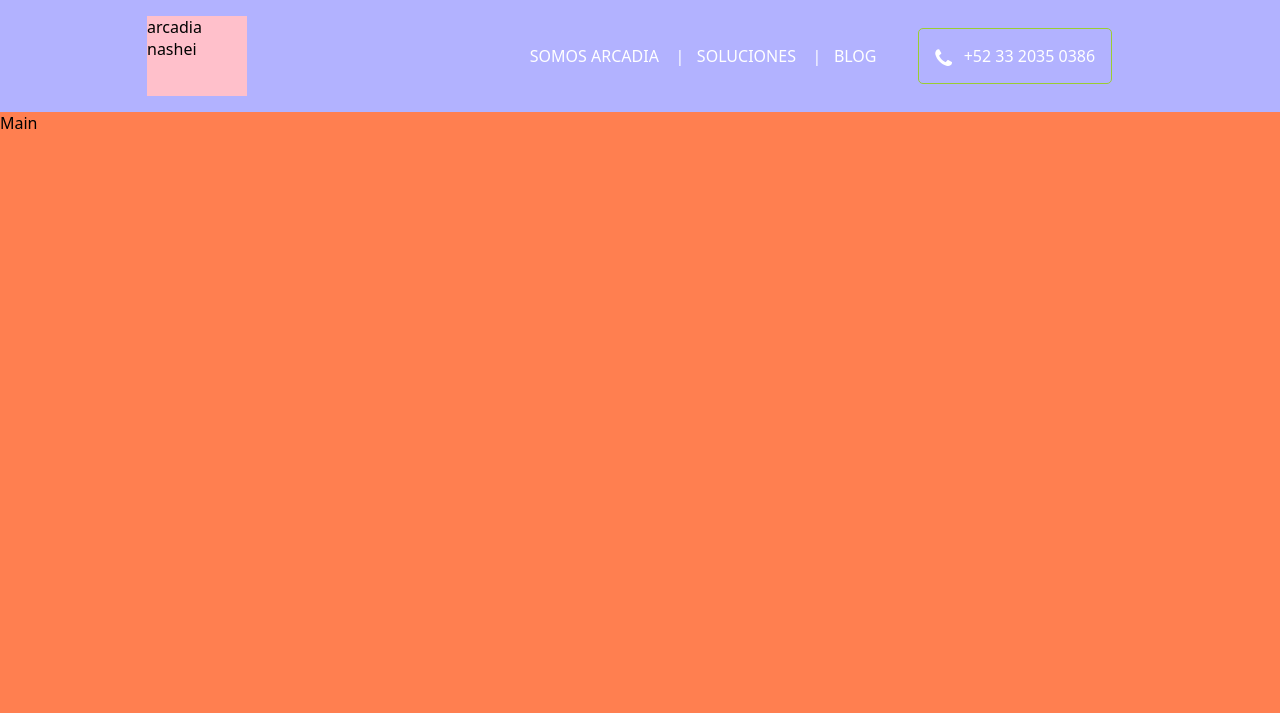
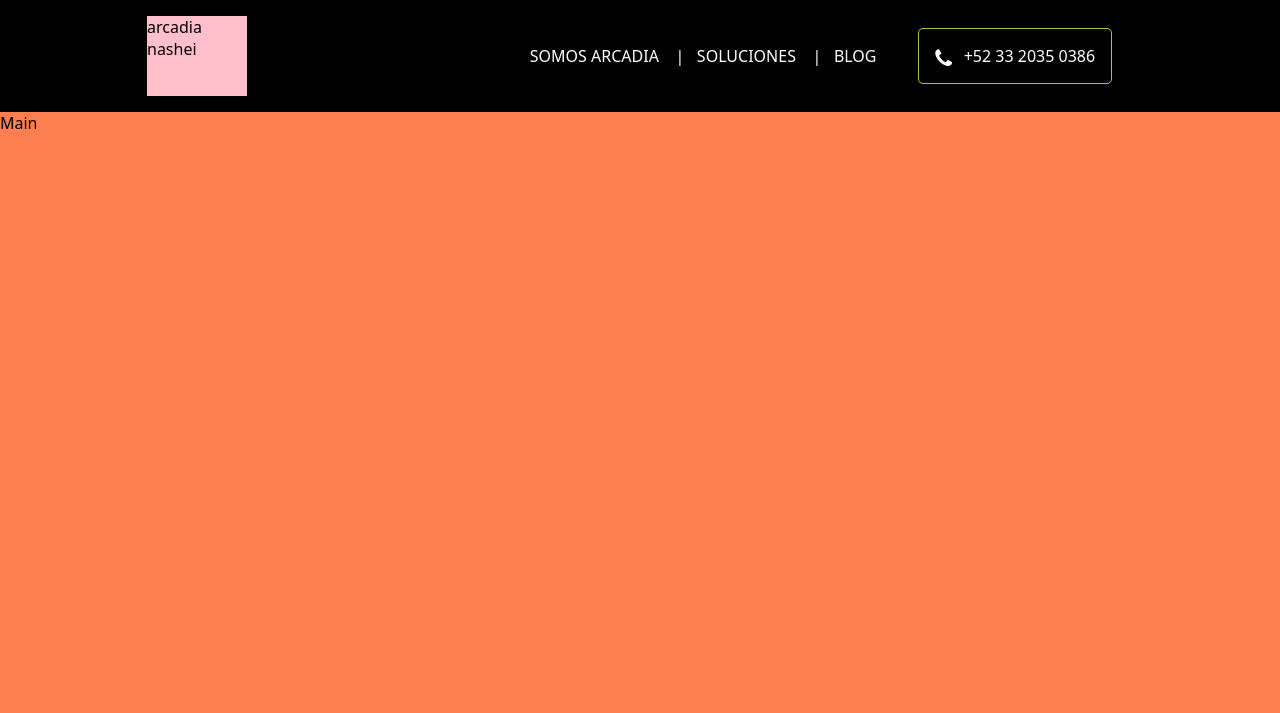
Before and after one commit to aaron2421/landing-arcadia, a PHP site: page / in a window 1280 px wide. Shown: the top 713 px of the page. Run offline with PHP 8.4, Linux system fonts and the light colour scheme.

Commit message:
Revert "change the background of header"
This reverts commit 00a5a6236d7d8e2bd1236610d06989b7d09715c1.

```diff
--- a/styles.css
+++ b/styles.css
@@ -7,7 +7,7 @@ body {
 }
 
 header {
-  background-color: rgba(0, 0, 255, 0.3);
+  background: black;
   display: flex;
   flex-wrap: wrap;
   justify-content: space-around;
```
